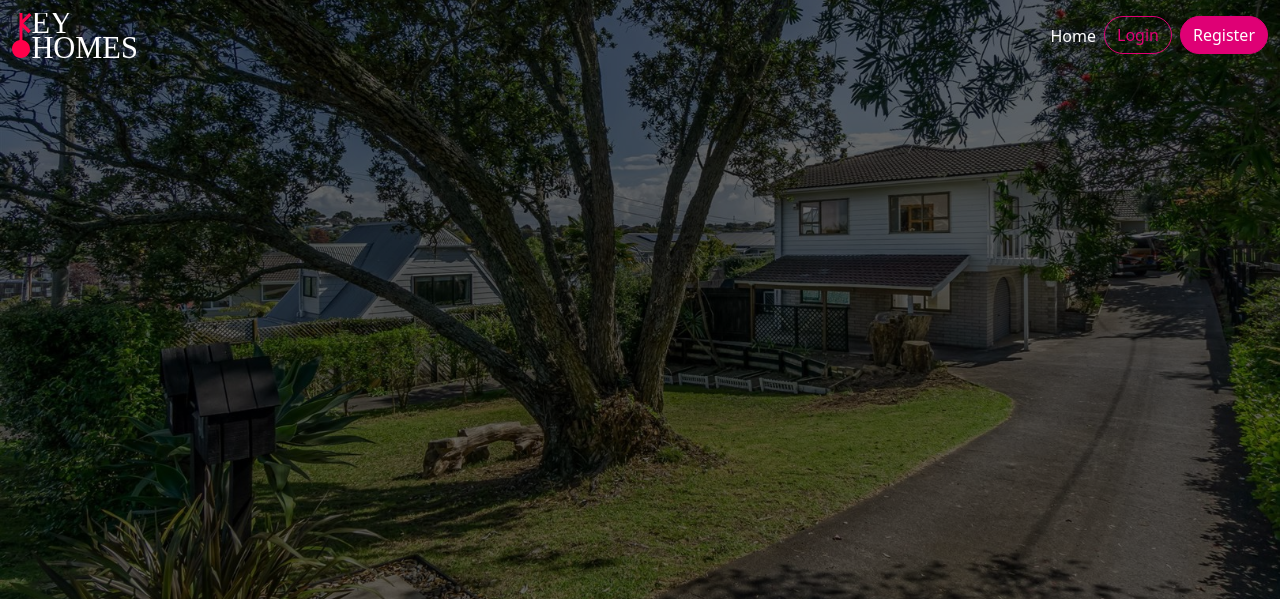
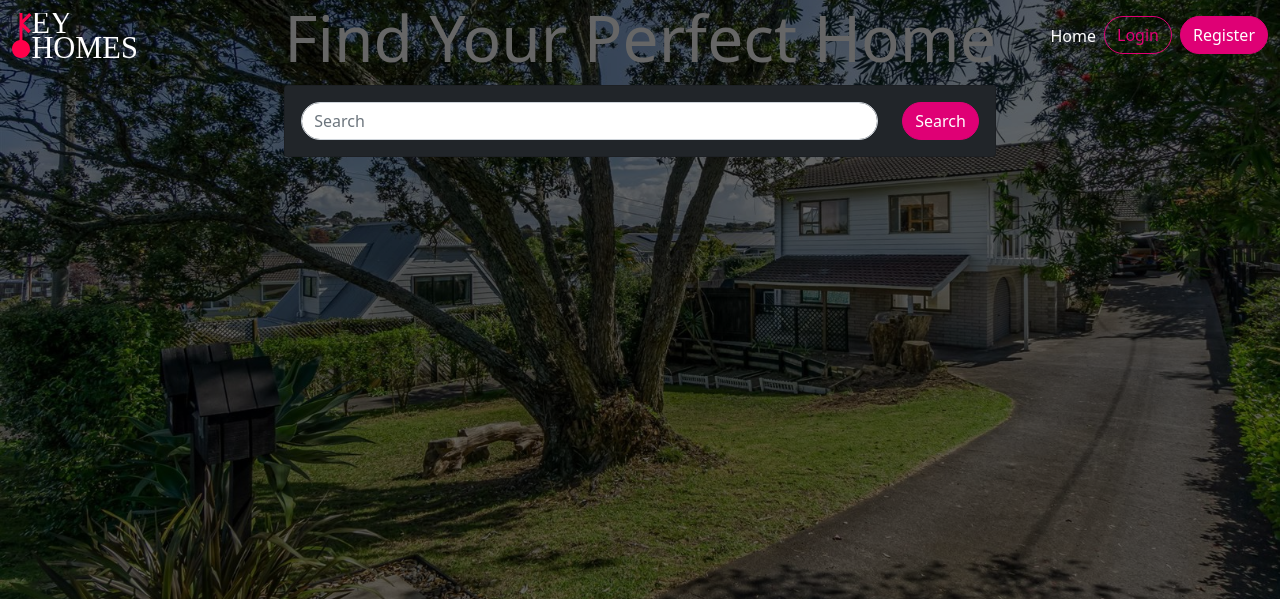
Before and after one commit to chrbec10/keyhomes, a PHP site: page / in a window 1280 px wide. Shown: the top 599 px of the page. Run offline with PHP 8.4, Linux system fonts and the light colour scheme; data that the repository does not hold is empty; a stand-in replaces the project's code that opens the database connection; some libraries are stand-ins or nearby versions.

Commit message:
Create basic CTA search form

```diff
--- a/index.php
+++ b/index.php
@@ -11,6 +11,21 @@ require_once('./includes/db.php'); //Connect to the database
 <div class="container-fluid bg-dark vh-75 has-overlay" style="background-image: url('./uploads/properties/test/3_0.jpg'); background-position: center;
     background-size: cover; background-attachment: fixed;">
   <div class="dark-overlay"></div>
+  <div class="overlay-container d-flex flex-column align-items-center justify-content-center">
+    <div class="d-block">
+      <h1 class="text-white display-3 fw-normal">Find Your Perfect Home</h1>
+      <div class="card bg-dark p-3">
+        <div class="row">
+          <div class="col">
+            <input type="text" class="form-control rounded-pill d-inline" placeholder="Search">
+          </div>
+          <div class="col-auto">
+            <button class="btn btn-primary rounded-pill d-inline">Search</button>
+          </div>
+        </div>
+      </div>
+    </div>
+  </div>
 
 </div>
 
```
